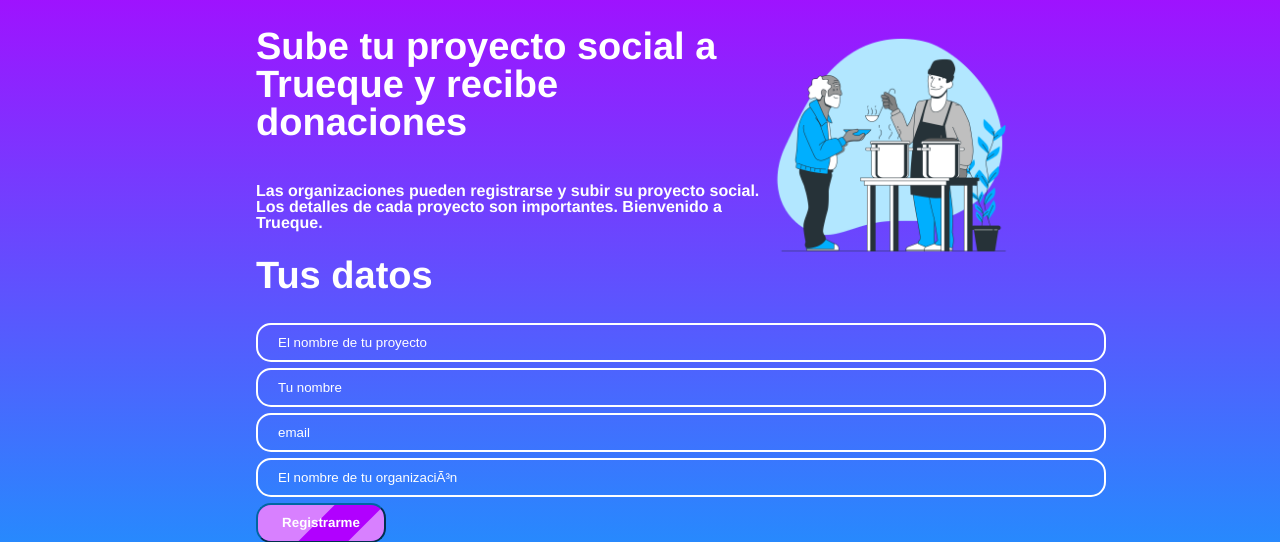
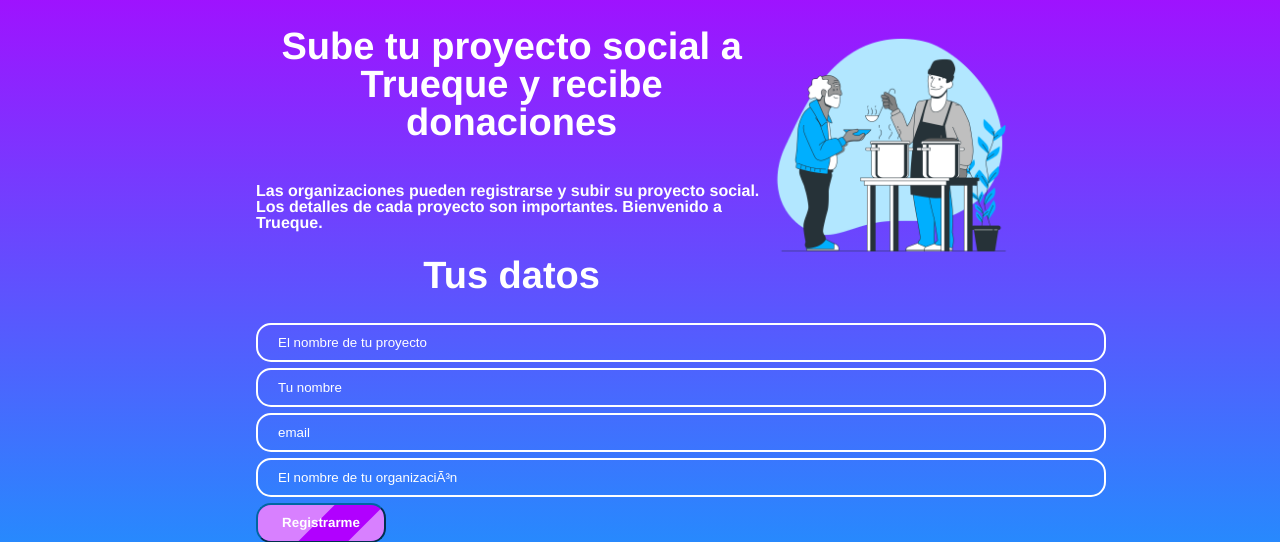
Before and after one commit to RainRevan/Team-Rocket-Ciclo-3, a PHP site: page / in a window 1280 px wide. Shown: the part 80-622 px from the top of the page. Run offline with PHP 8.4, Linux system fonts and the light colour scheme.

Commit message:
Update style.css

```diff
--- a/style.css
+++ b/style.css
@@ -39,10 +39,10 @@ input {
 }
 /* Propiedades Titulo*/
 h1 {
+  text-align: center;
   color: white;
   font-size: 38px;
   line-height: 100%;
-  text-align: bottom;
 
 }
 /* Propiedades Subtitulo*/
```
